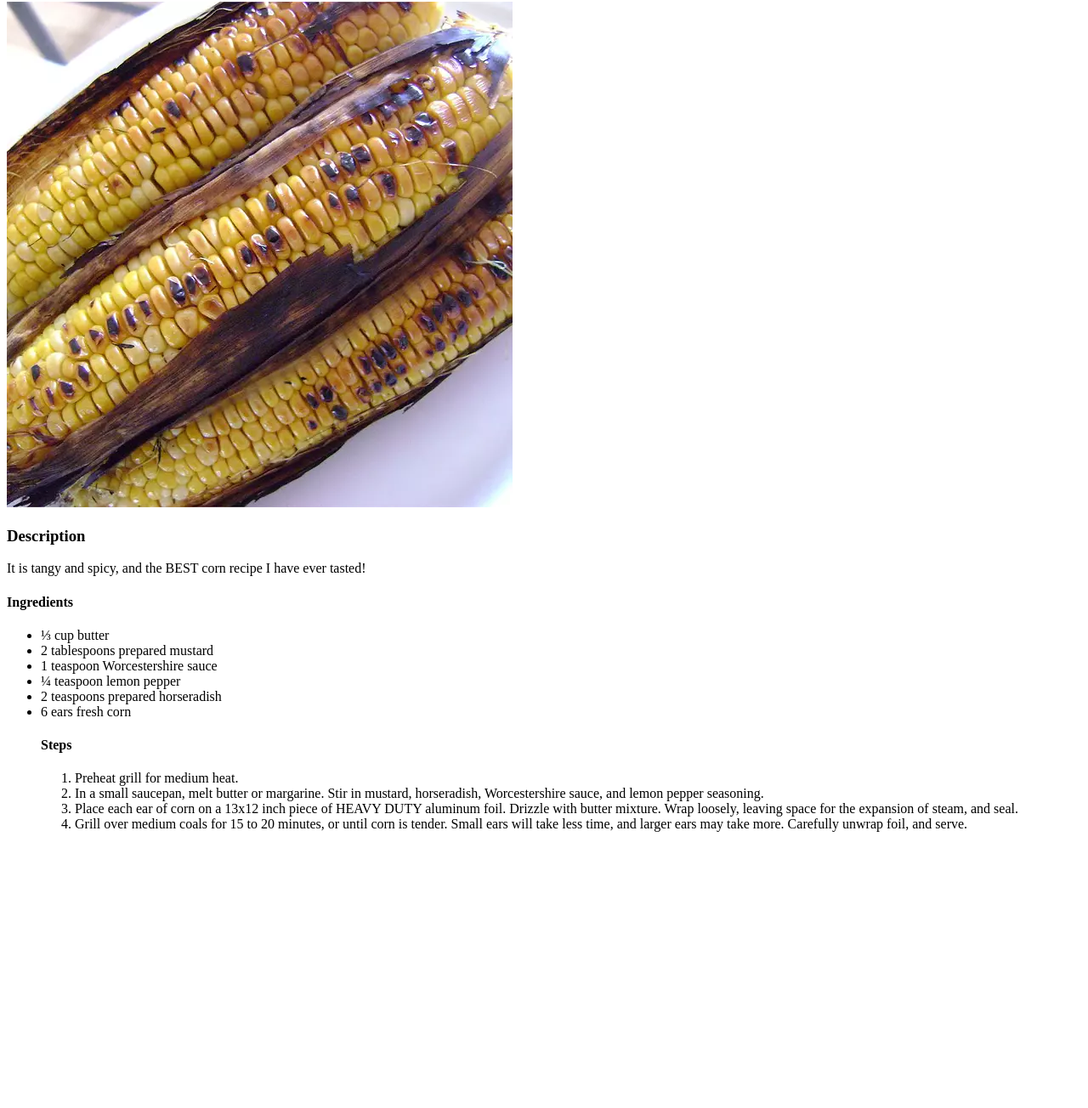
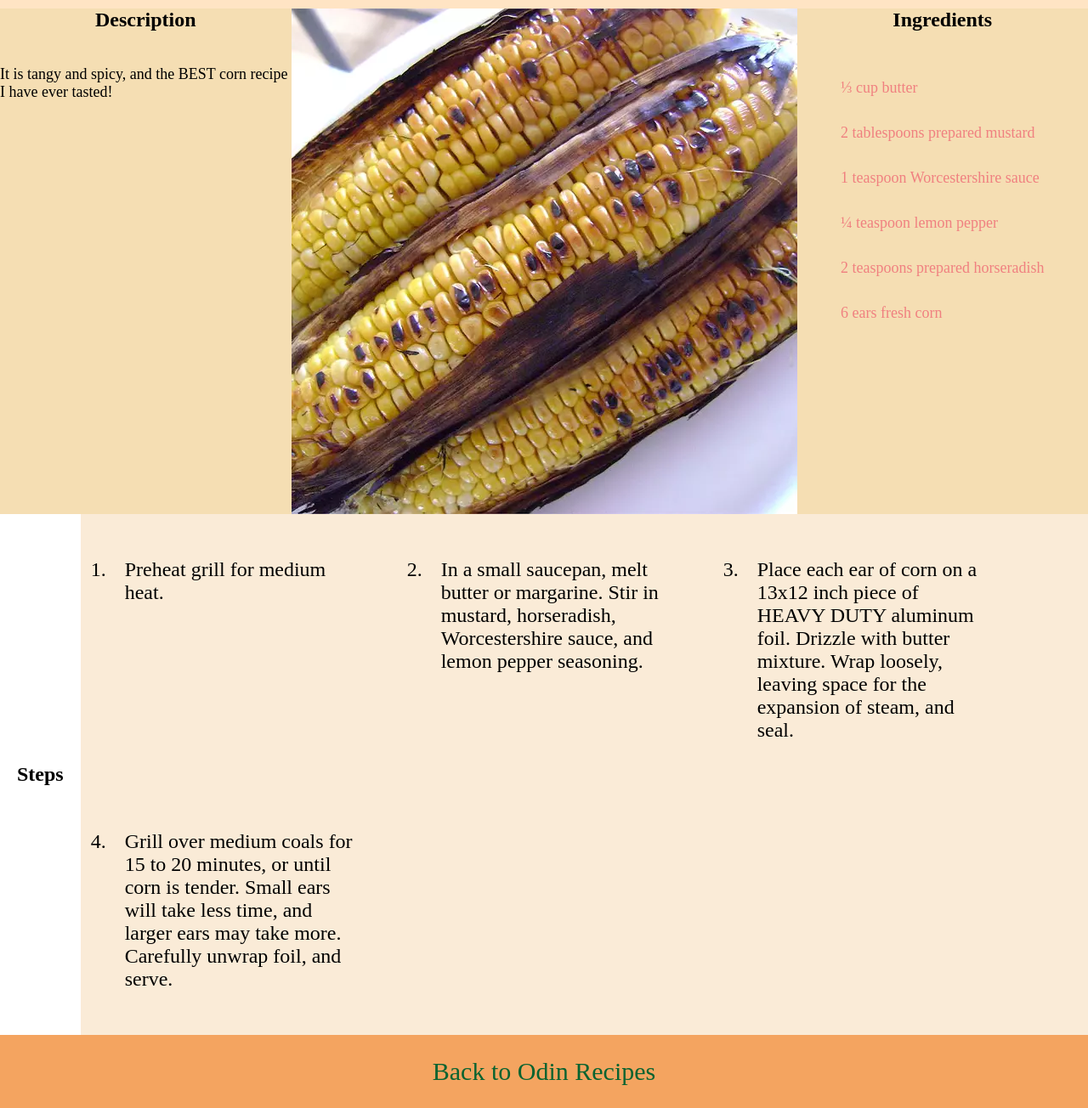
Before and after one commit to a159753de/odin-recipes, a plain HTML site: page recipes/ZestyGrilledCorn.html in a window 1280 px wide. Shown: the part 78-1382 px from the top of the page at 85% size. Before the commit the page ends 1073 px from the top, so only its background shows below. Drawn offline with Linux system fonts and the light colour scheme.

Commit message:
add all style

```diff
--- a/recipes/ZestyGrilledCorn.html
+++ b/recipes/ZestyGrilledCorn.html
@@ -11,14 +11,20 @@
     <link rel="shortcut icon" href="" />
     <link rel="bookmark" href="" />
     <!--CSS link-->
-    <link rel="stylesheet" href="" />
+    <link rel="stylesheet" href="./styles/style.css" />
   </head>
   <body>
     <h1>Zesty Grilled Corn</h1>
+    <div class="image">
+      <div class="color">
+        <h2>Description</h2>
+        <p>
+          It is tangy and spicy, and the BEST corn recipe I have ever tasted!
+        </p>
+      </div>
       <img src="../images/Zesty Grilled Corn.webp" alt="" />
-    <h3>Description</h3>
-    <p>It is tangy and spicy, and the BEST corn recipe I have ever tasted!</p>
-    <h4>Ingredients</h4>
+      <div class="color">
+        <h2>Ingredients</h2>
         <ul>
           <li>⅓ cup butter</li>
           <li>2 tablespoons prepared mustard</li>
@@ -26,7 +32,11 @@
           <li>¼ teaspoon lemon pepper</li>
           <li>2 teaspoons prepared horseradish</li>
           <li>6 ears fresh corn</li>
-      <h4>Steps</h4>
+        </ul>
+      </div>
+    </div>
+    <section class="steps">
+      <h2>Steps</h2>
       <ol>
         <li>Preheat grill for medium heat.</li>
         <li>
@@ -44,6 +54,10 @@
           Carefully unwrap foil, and serve.
         </li>
       </ol>
-    </ul>
+    </section>
+
+    <footer>
+      <a href="../index.html">Back to Odin Recipes</a>
+    </footer>
   </body>
 </html>
--- /dev/null
+++ b/recipes/styles/style.scss
@@ -0,0 +1,80 @@
+* {
+  padding: 0;
+  margin: 0;
+  box-sizing: border-box;
+}
+body {
+  display: flex;
+  flex-direction: column;
+}
+
+h1 {
+  background-color: bisque;
+  padding: 20px;
+  font-size: 42px;
+  text-align: center;
+}
+div.image {
+  display: flex;
+  flex-direction: row;
+  justify-content: space-between;
+
+  .color {
+    display: flex;
+    flex-direction: column;
+    align-items: center;
+    background-color: wheat;
+    width: 100%;
+    p {
+      margin-top: 2.5rem;
+      font-size: large;
+    }
+    ul {
+      margin-top: 2.5rem;
+      li {
+        font-size: large;
+        padding: 1rem;
+      }
+    }
+  }
+}
+
+section.steps {
+  display: flex;
+  flex-direction: row;
+  align-items: center;
+  h2 {
+    padding-left: 20px;
+    padding-right: 20px;
+  }
+  ol {
+    display: flex;
+    flex-wrap: wrap;
+    background-color: antiquewhite;
+    width: 100%;
+    li {
+      font-size: 1.5rem;
+      width: 300px;
+      padding: 16px;
+      margin: 36px;
+    }
+  }
+}
+
+ul {
+  li {
+    list-style: none;
+    color: lightcoral;
+  }
+}
+
+footer {
+  background-color: sandybrown;
+  text-align: center;
+  padding: 26px;
+  a {
+    text-decoration: none;
+    color: rgb(7, 99, 48);
+    font-size: 30px;
+  }
+}
```
Also changed, not shown: recipes/AmishSlaw.html (+17 -6 lines), recipes/WhiteSauseSpaghetti.html (+19 -7 lines), recipes/styles/style.css (added), 1 other file. Lines whose indentation alone changed are shown as unchanged.
